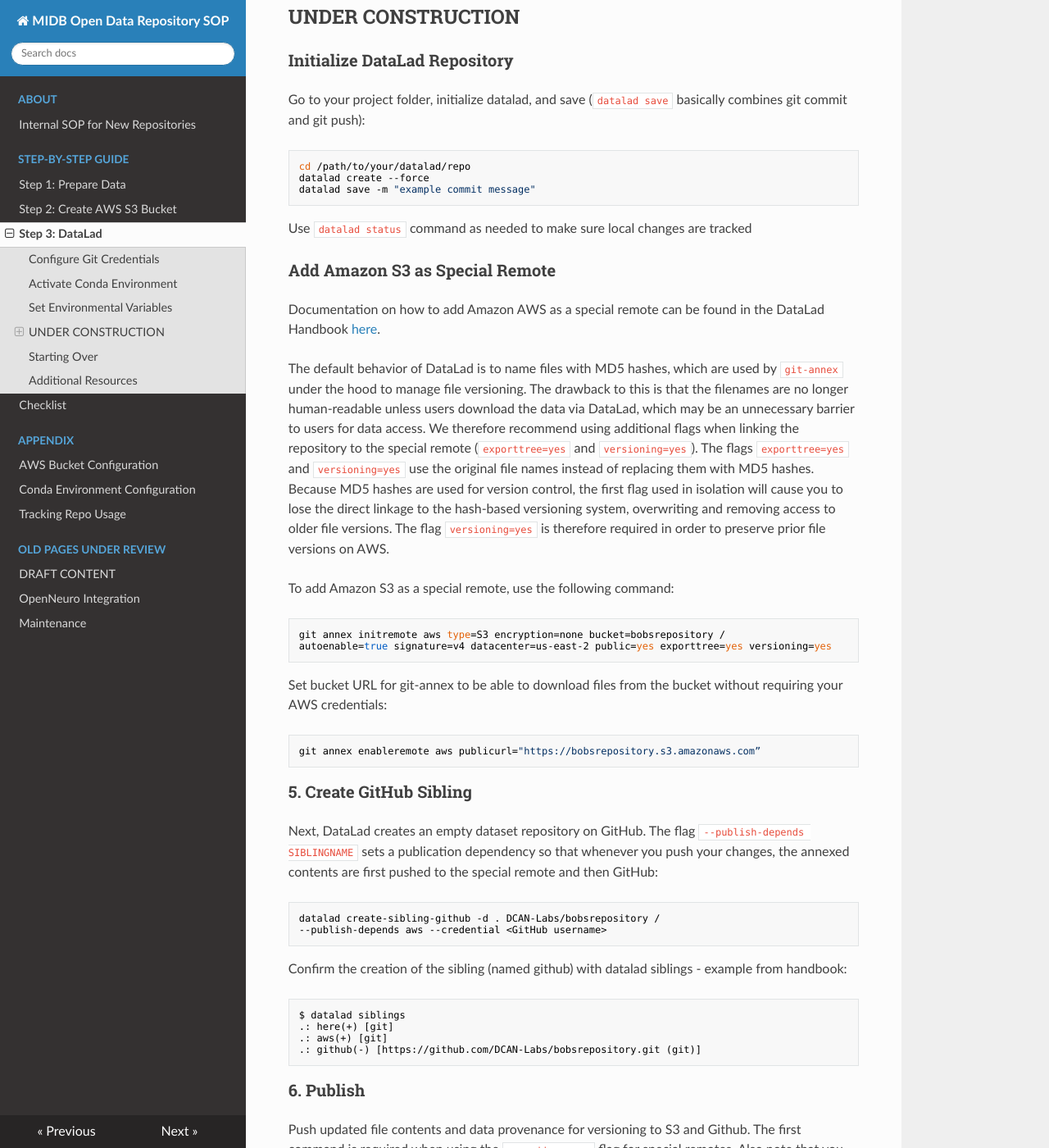
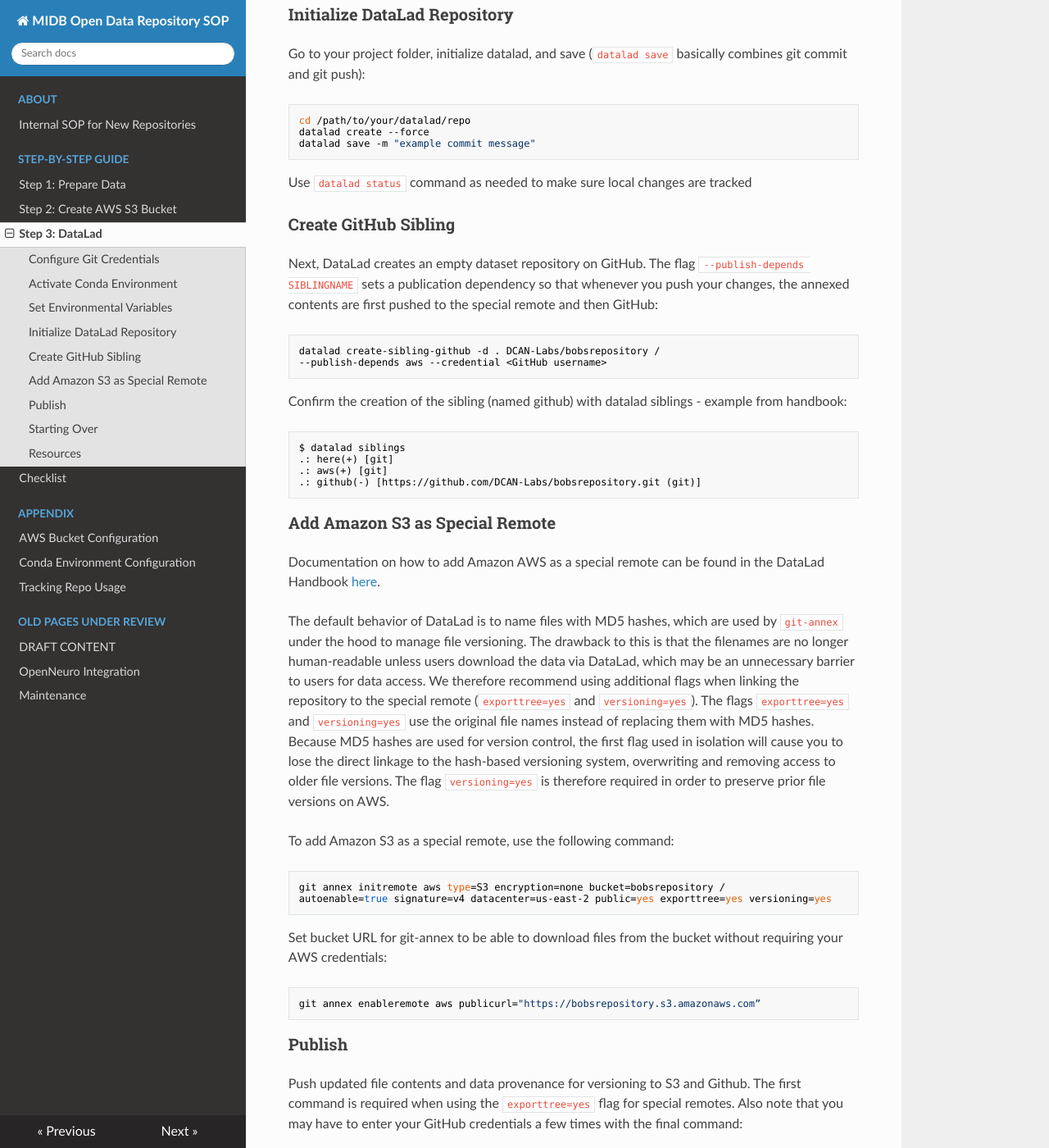
Before and after one commit to DCAN-Labs/opendatainit-docs, an MkDocs documentation site: the page built from docs/sop/datalad.md, in a window 1280 px wide and 1400 px high, scrolled down 1125 px. Shown: the whole window at 82% size. Built offline with MkDocs 1.6.1, drawn with Linux system fonts in a browser that asks for light colours; nearby versions of some CDN libraries; some of the changed text lies outside the part shown.

Commit message:
polish datalad setup page

````diff
--- a/docs/sop/datalad.md
+++ b/docs/sop/datalad.md
@@ -33,13 +33,6 @@ export AWS_ACCESS_KEY_ID="<access_key_id>"
 export AWS_SECRET_ACCESS_KEY="<secret_access_key>"
 ```
 
-
-
-
-
-
-## UNDER CONSTRUCTION
-
 ### Initialize DataLad Repository
 
 Go to your project folder, initialize datalad, and save (`datalad save` basically combines git commit and git push):
@@ -51,6 +44,21 @@ datalad save -m "example commit message"
 
 Use `datalad status` command as needed to make sure local changes are tracked
 
+### Create GitHub Sibling
+Next, DataLad creates an empty dataset repository on GitHub. The flag `--publish-depends SIBLINGNAME` sets a publication dependency so that whenever you push your changes, the annexed contents are first pushed to the special remote and then GitHub:
+
+```bash
+datalad create-sibling-github -d . DCAN-Labs/bobsrepository /
+--publish-depends aws --credential <GitHub username>
+```
+
+Confirm the creation of the sibling (named github) with datalad siblings - example from handbook:
+```bash
+$ datalad siblings
+.: here(+) [git]
+.: aws(+) [git]
+.: github(-) [https://github.com/DCAN-Labs/bobsrepository.git (git)]
+```
 ### Add Amazon S3 as Special Remote
 Documentation on how to add Amazon AWS as a special remote can be found in the DataLad Handbook [here](https://handbook.datalad.org/en/latest/basics/101-139-s3.html#).
 
@@ -67,23 +75,7 @@ Set bucket URL for git-annex to be able to download files from the bucket withou
 git annex enableremote aws publicurl="https://bobsrepository.s3.amazonaws.com”
 ```
 
-### 5. Create GitHub Sibling
-Next, DataLad creates an empty dataset repository on GitHub. The flag `--publish-depends SIBLINGNAME` sets a publication dependency so that whenever you push your changes, the annexed contents are first pushed to the special remote and then GitHub:
-
-```bash
-datalad create-sibling-github -d . DCAN-Labs/bobsrepository /
---publish-depends aws --credential <GitHub username>
-```
-
-Confirm the creation of the sibling (named github) with datalad siblings - example from handbook:
-```bash
-$ datalad siblings
-.: here(+) [git]
-.: aws(+) [git]
-.: github(-) [https://github.com/DCAN-Labs/bobsrepository.git (git)]
-```
-
-### 6. Publish
+### Publish
 Push updated file contents and data provenance for versioning to S3 and Github. The first command is required when using the `exporttree=yes` flag for special remotes. Also note that you may have to enter your GitHub credentials a few times with the final command:
 
 ```bash
@@ -93,10 +85,7 @@ datalad push --to github
 
 You should now be able to see the updated files on S3 and symlinks in Github (these are not the files, but rather symbolic links to annexed data on the S3 remote).
 
-
-
-<br><br><br><br><br>
-
+---
 
 ## Starting Over
 This should be avoided of course, but if you need to delete your repository and remake it due to errors in configuration that can't be resolved, remember to delete all of the following (DO NOT DELETE SOURCE DATA!):
@@ -105,7 +94,9 @@ This should be avoided of course, but if you need to delete your repository and
 - DataLad repository on MSI/local (if you get permission denied, change permissions and then delete)
 - Amazon AWS contents
 
-## Additional Resources
+---
+
+## Resources
 **DataLad Handbook:**
 [8.4 Walk-through: Amazon S3 as a special remote](https://handbook.datalad.org/en/latest/basics/101-139-s3.html)
 [8.4.6 Advanced Examples](https://handbook.datalad.org/en/latest/basics/101-139-s3.html#advanced-examples)
````
